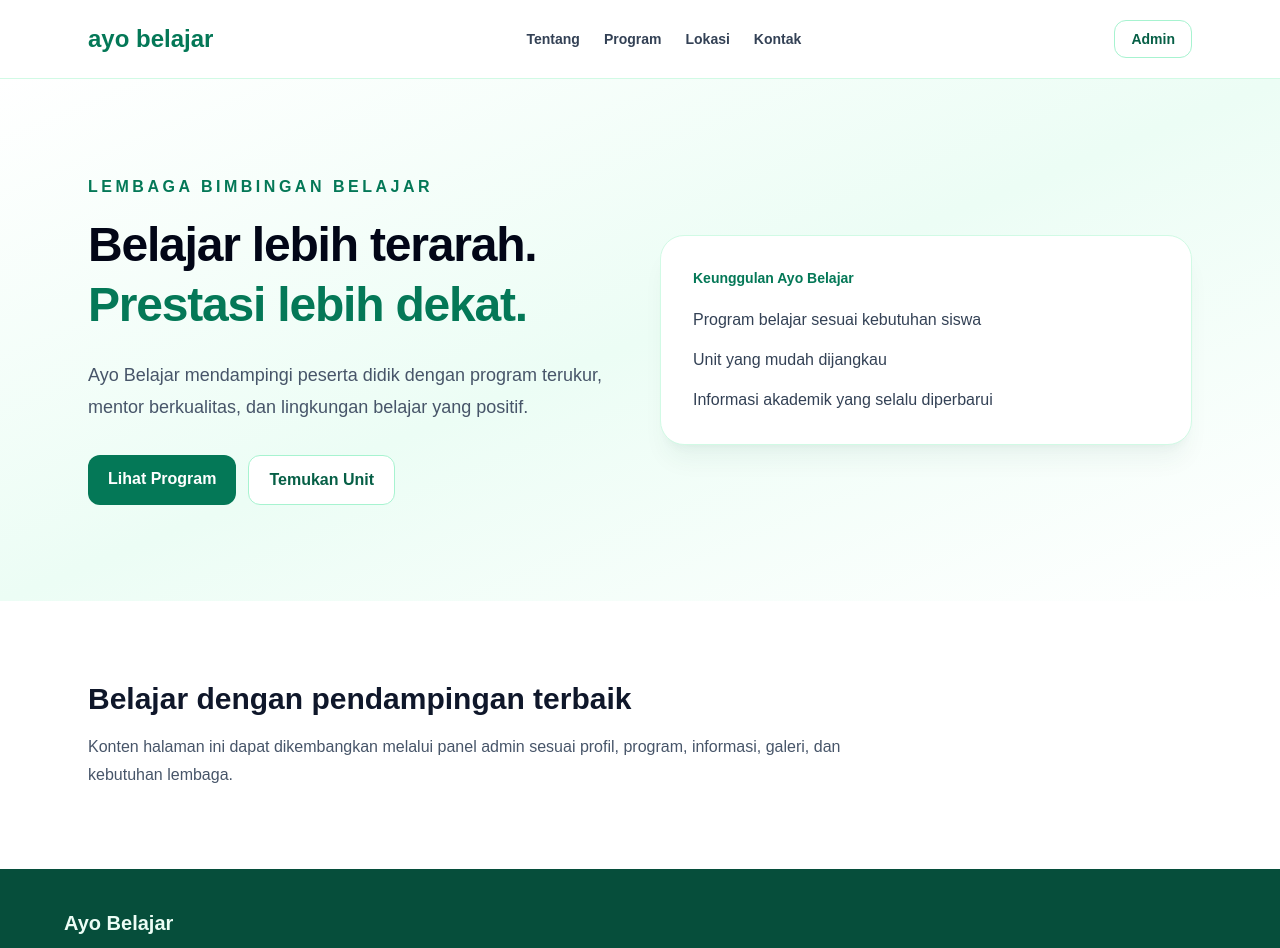
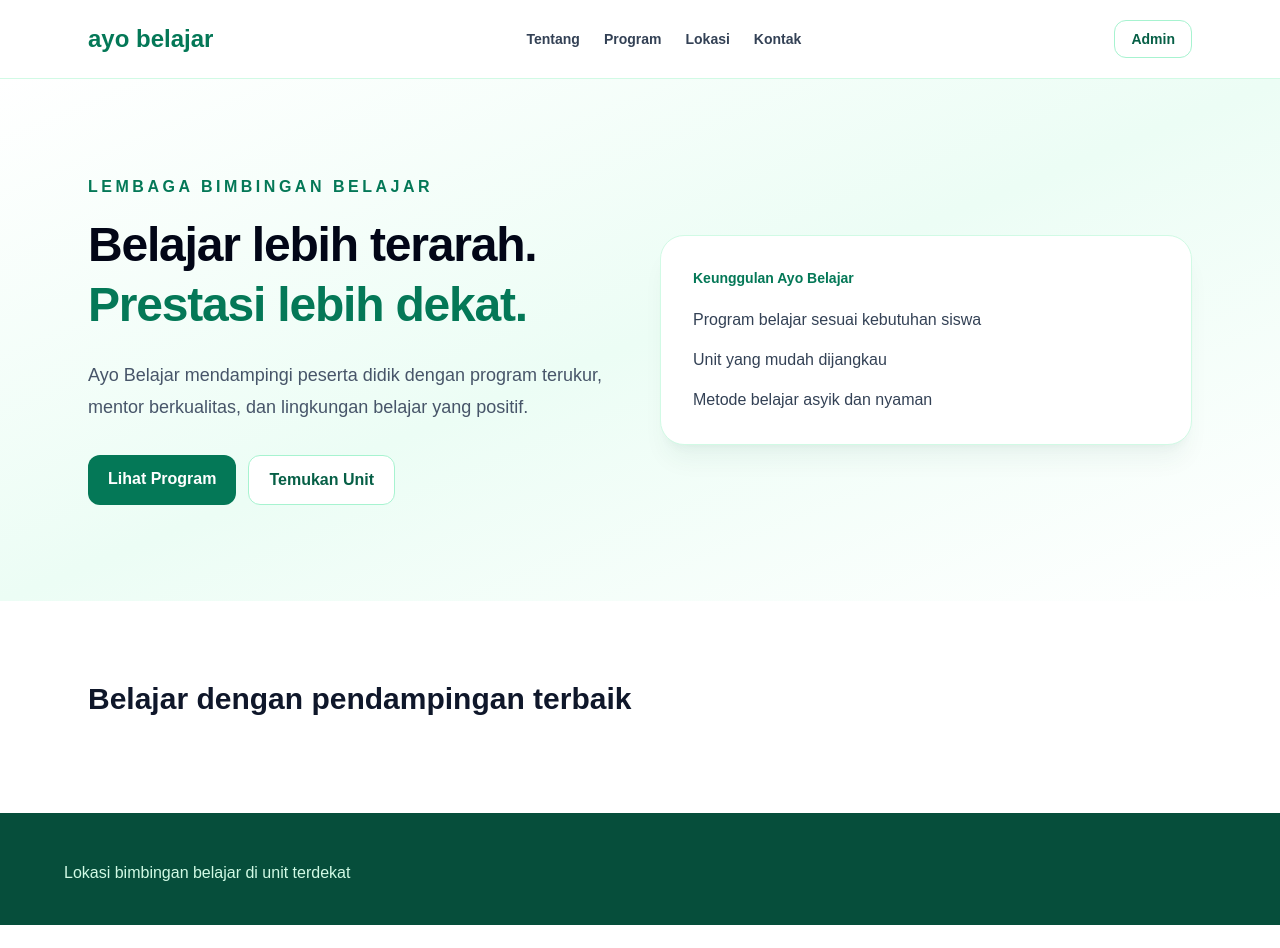
Before and after one commit to bambangsugiantoro/abel, a Next.js app: page / in a window 1280 px wide. Shown: the top 948 px of the page. After the commit the page ends 925 px from the top, so only its background shows below. Built offline with nearby package versions, Linux system fonts and the light colour scheme.

Commit message:
Update website logo text

```diff
--- a/app/page.tsx
+++ b/app/page.tsx
@@ -73,7 +73,7 @@ export default function HomePage() {
             <ul className="mt-5 space-y-4 text-slate-700">
               <li>Program belajar sesuai kebutuhan siswa</li>
               <li>Unit yang mudah dijangkau</li>
-              <li>Informasi akademik yang selalu diperbarui</li>
+              <li>Metode belajar asyik dan nyaman </li>
             </ul>
           </div>
         </div>
@@ -85,17 +85,16 @@ export default function HomePage() {
         </h2>
 
         <p className="mt-4 max-w-3xl leading-7 text-slate-600">
-          Konten halaman ini dapat dikembangkan melalui panel admin sesuai
-          profil, program, informasi, galeri, dan kebutuhan lembaga.
+
         </p>
       </section>
 
       <footer id="kontak" className="bg-emerald-900 px-6 py-10 text-emerald-50">
         <div className="mx-auto max-w-6xl">
-          <p className="text-xl font-bold">Ayo Belajar</p>
+          <p className="text-xl font-bold"></p>
 
           <p className="mt-2 text-emerald-100">
-            Cawan, Widodomartani, Ngemplak, Sleman, DIY
+            Lokasi bimbingan belajar di unit terdekat
           </p>
         </div>
       </footer>
```
